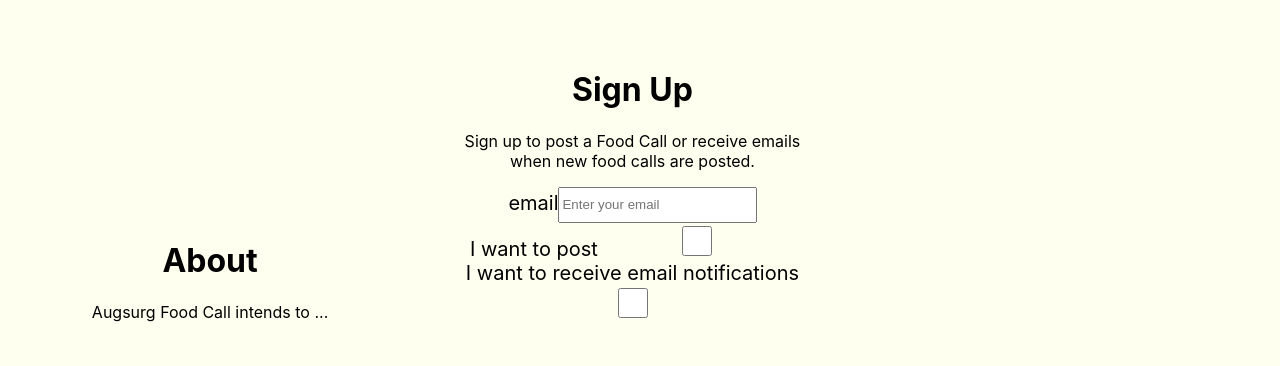
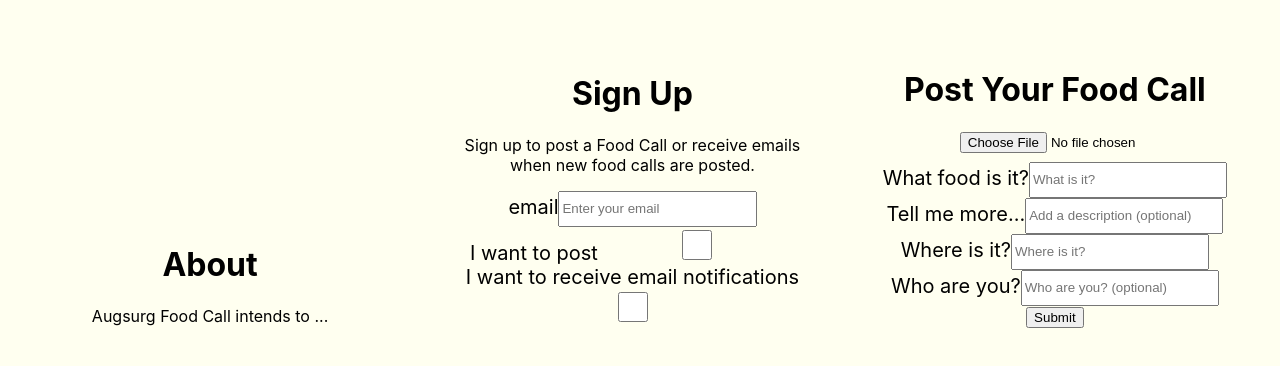
Before and after one commit to neotamoe/food-call, a React (Create React App) app: page / in a window 1280 px wide. Shown: the part 1233-1599 px from the top of the page. Built offline with nearby package versions, Linux system fonts and the light colour scheme.

Commit message:
initial pass at form; very rough

```diff
--- a/src/App.js
+++ b/src/App.js
@@ -4,6 +4,7 @@ import FoodCard from './components/FoodCard'
 import Heading from './components/Heading'
 import SignUp from './components/SignUp'
 import About from './components/About'
+import Post from './components/Post'
 
 function App() {
   return (
@@ -20,6 +21,7 @@ function App() {
       <div>
         <About />
         <SignUp />
+        <Post />
       </div>
     </div>
   );
--- a/src/components/InputLabel.js
+++ b/src/components/InputLabel.js
@@ -22,8 +22,8 @@ const Wrapper = styled.div`
 const InputLabel = (props) => {
   return (
     <Wrapper>
-      <Label>{props.label}</Label>
-      <Input type={props.type} placeholder={props.placeholder}/>
+      {props.label ? <Label>{props.label}</Label> : null}
+      <Input type={props.type} placeholder={props.placeholder} accept={props.accept ? props.accept : ''}/>
     </Wrapper>
   )
 }
--- /dev/null
+++ b/src/components/Post.js
@@ -0,0 +1,25 @@
+import React from 'react'
+import Heading from './Heading'
+import Wrapper from './Wrapper'
+import Card from './Card'
+import InputLabel from './InputLabel'
+
+const Post = () => {
+  return (
+    <Wrapper>
+      <Card>
+        <Heading title="Post Your Food Call"/>
+        <form>
+          <InputLabel type="file" placeholder="Upload Image" accept="image/*"/>
+          <InputLabel type="text" placeholder="What is it?" label="What food is it?"/>
+          <InputLabel type="text" placeholder="Add a description (optional)" label="Tell me more..."/>
+          <InputLabel type="text" placeholder="Where is it?" label="Where is it?"/>
+          <InputLabel type="text" placeholder="Who are you? (optional)" label="Who are you?"/>
+          <input type="submit" value="Submit" />
+        </form>
+      </Card>
+    </Wrapper>
+  )
+}
+
+export default Post
```
